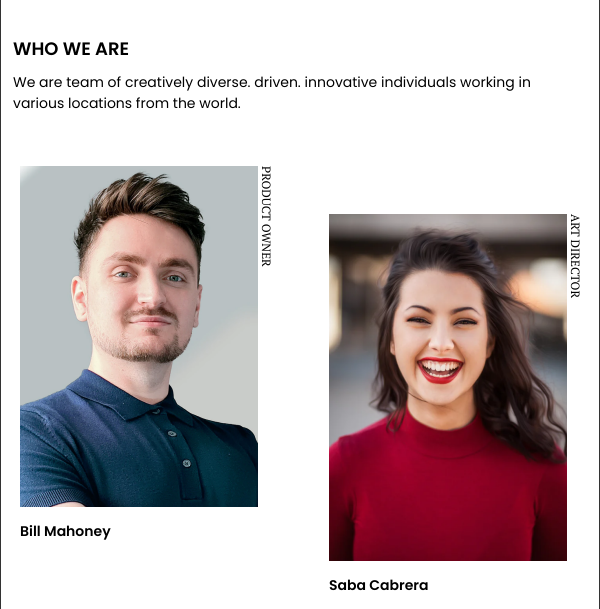
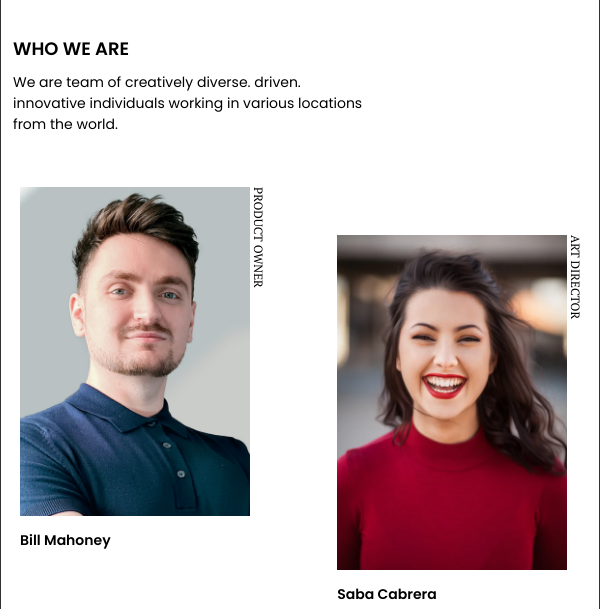
Before and after one commit to Meysow/DEVCHALLENGES, a plain HTML site: page My-Team-Page/index.html in a window 600 px wide. Shown: the part 123-732 px from the top of the page. Drawn offline with Linux system fonts and the light colour scheme.

Commit message:
Update style.css
Feedback modifications => Media queries.

```diff
--- a/My-Team-Page/style.css
+++ b/My-Team-Page/style.css
@@ -160,15 +160,9 @@ div span[class*="function"] {
     font-weight: bold;
 }
 
-/* MEDIA QUERIES */
+* MEDIA QUERIES */
 
-@media screen and (min-width: 600px) and (max-width: 760px) {
-    .main div {
-        width:auto;
-    }
-}
-
-@media screen and (min-width: 790px) {
+@media screen and (min-width: 700px) {
 
     body {
         padding: 7.75rem 1.3rem 2.1rem 1.3rem;
@@ -183,6 +177,10 @@ div span[class*="function"] {
 
     .header .title {
         width: 100%;
+    }
+
+    .title h1 {
+        white-space: nowrap;
     }
 
     .header .info {
@@ -205,17 +203,36 @@ div span[class*="function"] {
     }
 }
 
-@media screen and (min-width: 761px) {
+@media screen and (min-width: 700px) {
 
     .main {
         margin-right: -1.29rem;
-        max-width: 900px;
+        max-width: 64rem;
         padding-left: 0px;
     }
 
     .main div {
         width:auto;
         margin:0 1rem 0.7rem 0;
+    }
+}
+
+@media screen and (min-width: 375px) and (max-width: 700px) {
+    .header .info p {
+        flex-grow: 0;
+        flex-shrink: 0;
+        flex-basis: 50%;
+        max-width: 26rem;
+    }
+
+    .header {
+        margin-right: auto;
+    }
+}
+
+@media screen and (min-width: 650px) {
+    .main div {
+        width: 27%;
     }
 
     .main div:nth-child(2n) {
```
